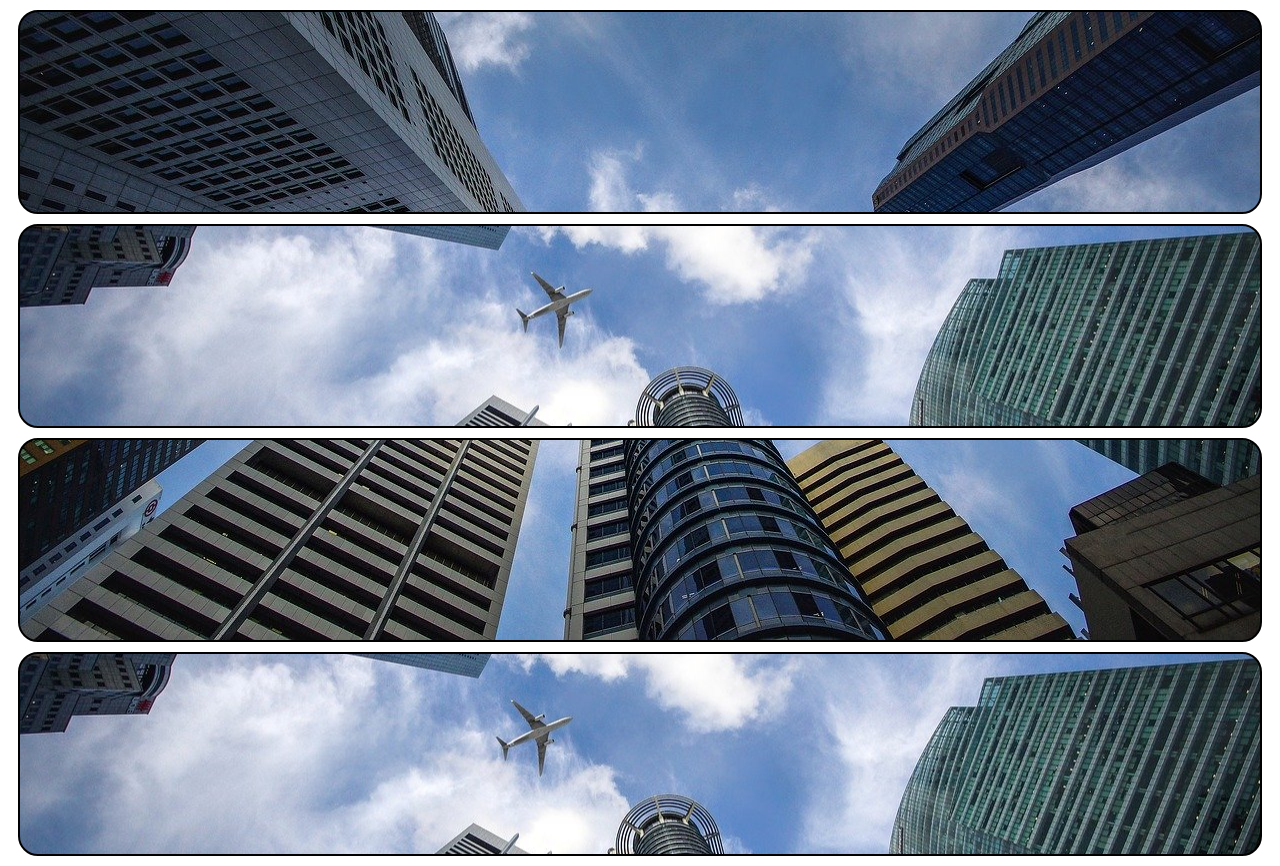
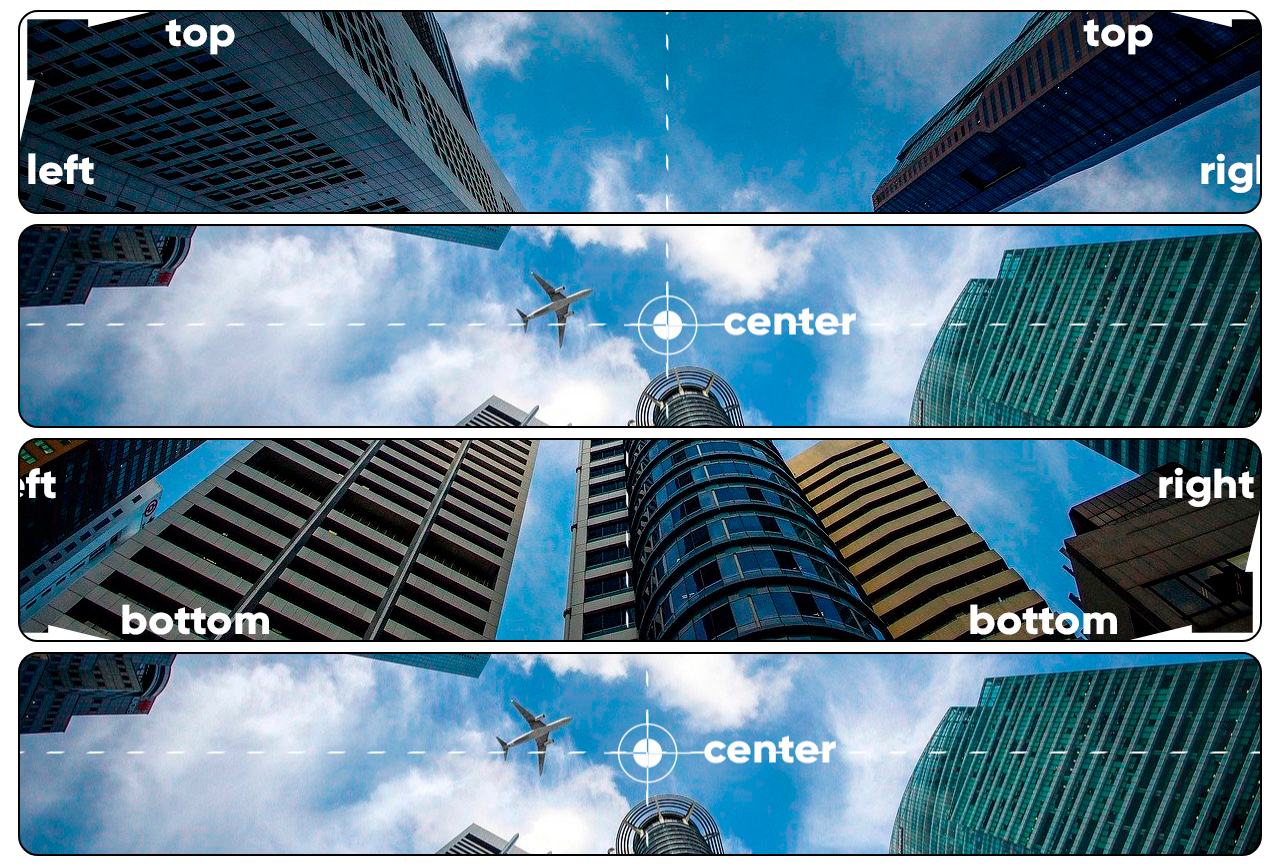
Before and after one commit to LeoSilvvaSantos/html-css, a plain HTML site: page EXERCICIOS/exercicio 22/fundo003.html in a window 1280 px wide. Drawn offline with Linux system fonts and the light colour scheme.

Commit message:
003 finalizado

```diff
--- a/EXERCICIOS/exercicio 22/fundo003.html
+++ b/EXERCICIOS/exercicio 22/fundo003.html
@@ -8,7 +8,7 @@
     <style>
 
         div.bloco{
-            background-image: url('imagens/wallpaper002.jpg');
+            background-image: url('imagens/wallpaper003.jpg');
             height: 200px;
             border: 2px solid black;
             margin: 10px  ;
```
